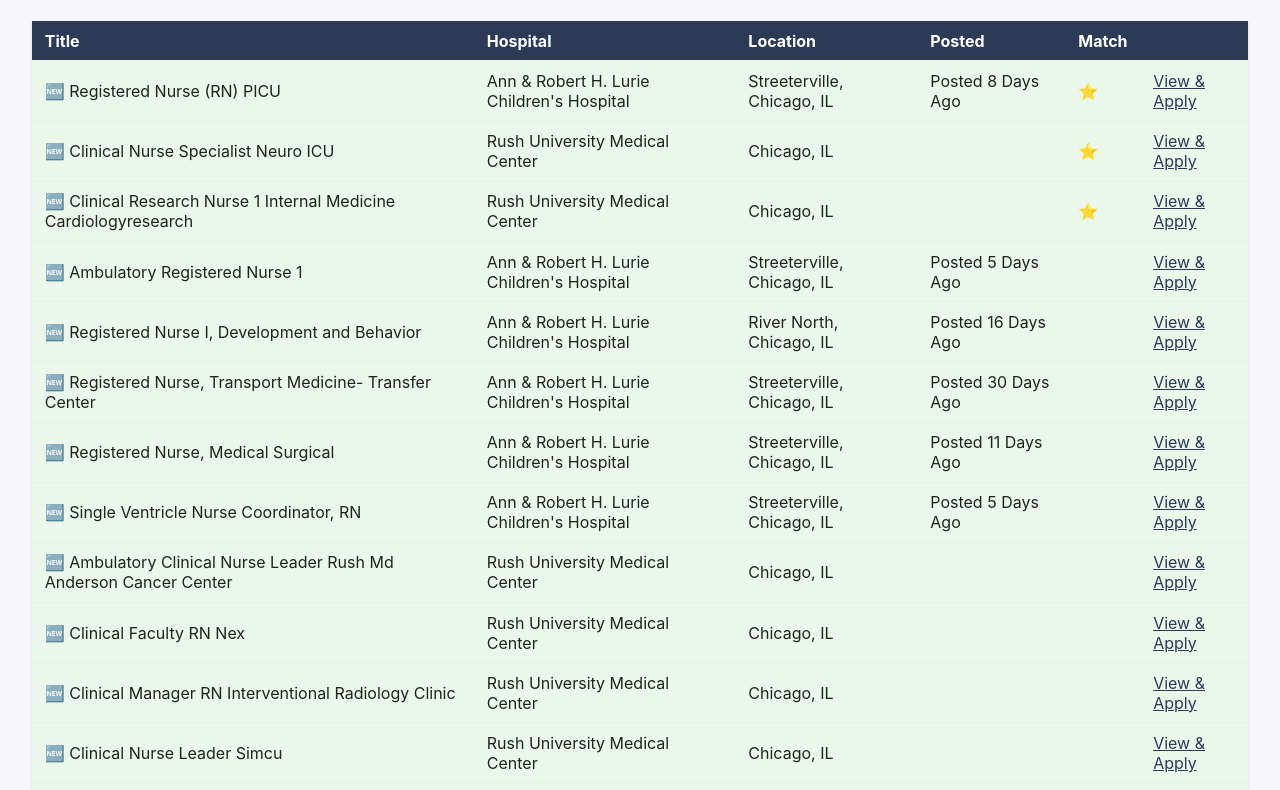
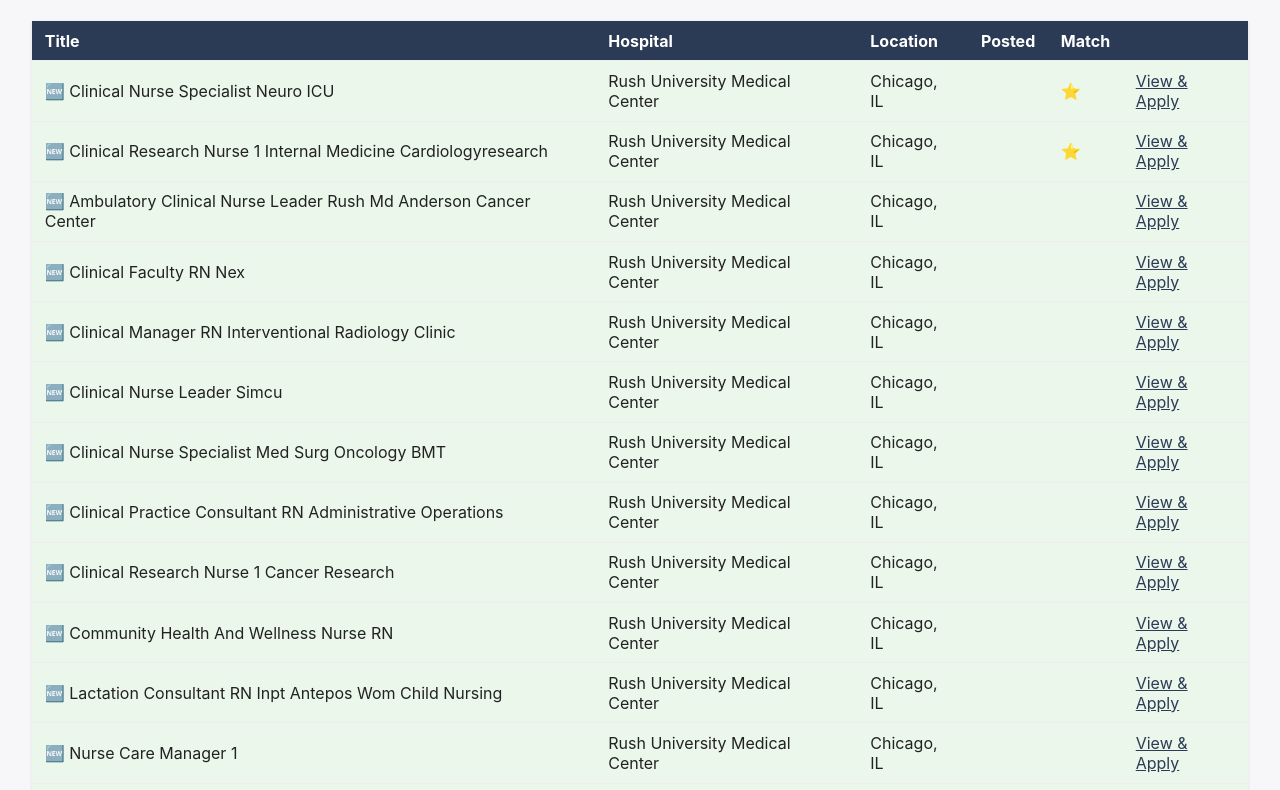
Before and after one commit to lindseyr-debug/nurse-job-finder, a plain HTML site: page docs/index.html in a window 1280 px wide. Shown: the part 97-887 px from the top of the page. Drawn offline with Linux system fonts and the light colour scheme.

Commit message:
Update dashboard - 2026-07-18 05:51 PM

```diff
--- a/docs/index.html
+++ b/docs/index.html
@@ -18,22 +18,13 @@
 </head>
 <body>
   <h1>Chicago Nursing Job Finder</h1>
-  <div class="meta">Last updated: 2026-07-18 05:45 PM &middot; 25 live openings found (25 new since last run)</div>
+  <div class="meta">Last updated: 2026-07-18 05:51 PM &middot; 19 live openings found (19 new since last run)</div>
 
   <table>
     <thead>
       <tr><th>Title</th><th>Hospital</th><th>Location</th><th>Posted</th><th>Match</th><th></th></tr>
     </thead>
     <tbody>
-
-        <tr class="new">
-            <td>🆕 Registered Nurse (RN) PICU</td>
-            <td>Ann & Robert H. Lurie Children's Hospital</td>
-            <td>Streeterville, Chicago, IL</td>
-            <td>Posted 8 Days Ago</td>
-            <td>⭐</td>
-            <td><a href="https://luriechildrens.wd1.myworkdayjobs.com/en-US/externalportal/job/Streeterville-Chicago-IL/Registered-Nurse--RN--PICU_JR2026-1452" target="_blank">View &amp; Apply</a></td>
-        </tr>
 
         <tr class="new">
             <td>🆕 Clinical Nurse Specialist Neuro ICU</td>
@@ -51,51 +42,6 @@
             <td></td>
             <td>⭐</td>
             <td><a href="https://rush.fxrecruiter.com/jobs/details/united-states/il/chicago/work-type/clinical-research-nurse-1-internal-medicine-cardiologyresearch/10800" target="_blank">View &amp; Apply</a></td>
-        </tr>
-
-        <tr class="new">
-            <td>🆕 Ambulatory Registered Nurse 1</td>
-            <td>Ann & Robert H. Lurie Children's Hospital</td>
-            <td>Streeterville, Chicago, IL</td>
-            <td>Posted 5 Days Ago</td>
-            <td></td>
-            <td><a href="https://luriechildrens.wd1.myworkdayjobs.com/en-US/externalportal/job/Streeterville-Chicago-IL/Ambulatory-Registered-Nurse-1_JR2026-2000" target="_blank">View &amp; Apply</a></td>
-        </tr>
-
-        <tr class="new">
-            <td>🆕 Registered Nurse I, Development and Behavior</td>
-            <td>Ann & Robert H. Lurie Children's Hospital</td>
-            <td>River North, Chicago, IL</td>
-            <td>Posted 16 Days Ago</td>
-            <td></td>
-            <td><a href="https://luriechildrens.wd1.myworkdayjobs.com/en-US/externalportal/job/River-North-Chicago-IL/Registered-Nurse-I--Development-and-Behavior_JR2026-1212-1" target="_blank">View &amp; Apply</a></td>
-        </tr>
-
-        <tr class="new">
-            <td>🆕 Registered Nurse,  Transport Medicine- Transfer Center</td>
-            <td>Ann & Robert H. Lurie Children's Hospital</td>
-            <td>Streeterville, Chicago, IL</td>
-            <td>Posted 30 Days Ago</td>
-            <td></td>
-            <td><a href="https://luriechildrens.wd1.myworkdayjobs.com/en-US/externalportal/job/Streeterville-Chicago-IL/Registered-Nurse---Transport-Medicine--Transfer-Center_JR2026-1414" target="_blank">View &amp; Apply</a></td>
-        </tr>
-
-        <tr class="new">
-            <td>🆕 Registered Nurse, Medical Surgical</td>
-            <td>Ann & Robert H. Lurie Children's Hospital</td>
-            <td>Streeterville, Chicago, IL</td>
-            <td>Posted 11 Days Ago</td>
-            <td></td>
-            <td><a href="https://luriechildrens.wd1.myworkdayjobs.com/en-US/externalportal/job/Streeterville-Chicago-IL/Registered-Nurse--Medical-Surgical_JR2026-1965" target="_blank">View &amp; Apply</a></td>
-        </tr>
-
-        <tr class="new">
-            <td>🆕 Single Ventricle Nurse Coordinator, RN</td>
-            <td>Ann & Robert H. Lurie Children's Hospital</td>
-            <td>Streeterville, Chicago, IL</td>
-            <td>Posted 5 Days Ago</td>
-            <td></td>
-            <td><a href="https://luriechildrens.wd1.myworkdayjobs.com/en-US/externalportal/job/Streeterville-Chicago-IL/Single-Ventricle-Nurse-Coordinator--RN_JR2026-2029" target="_blank">View &amp; Apply</a></td>
         </tr>
 
         <tr class="new">
```
